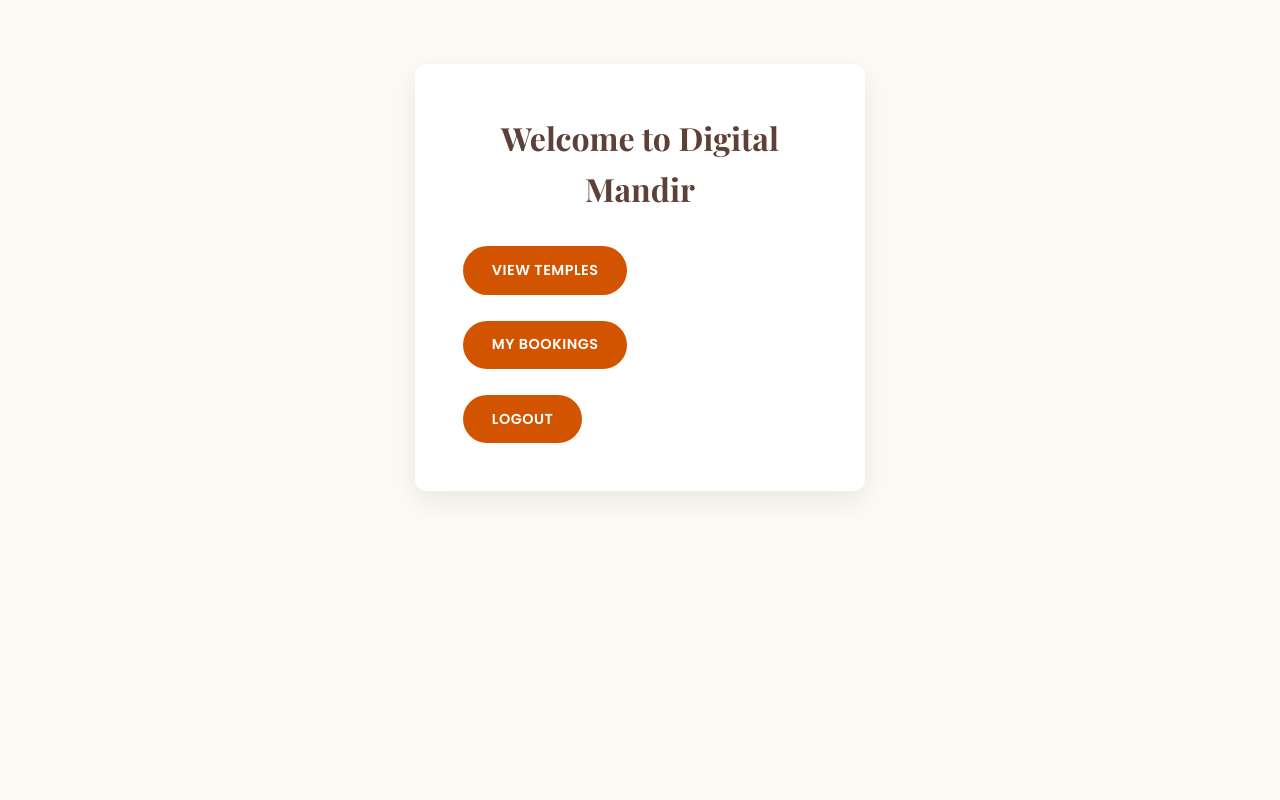
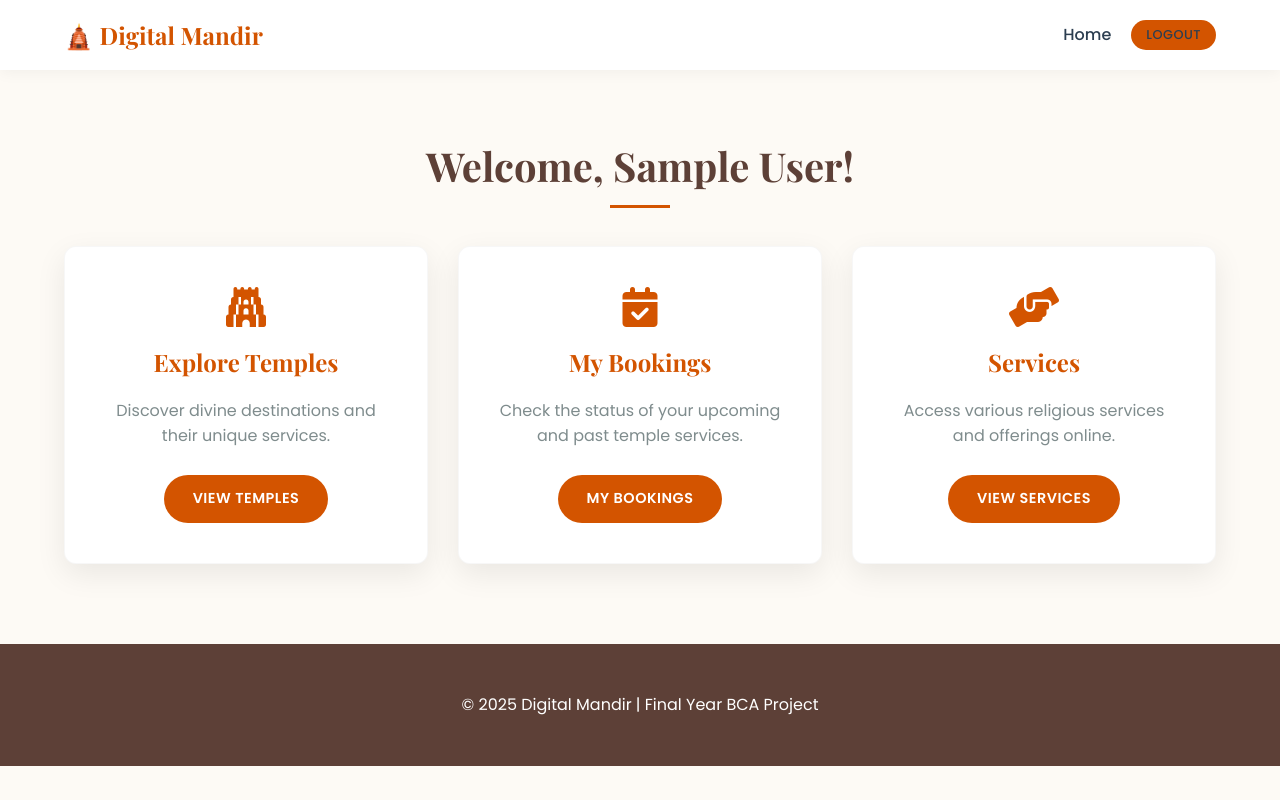
Before and after one commit to bidishajoshi/DM, a PHP site: page /dashboard.php in a window 1280 px wide. Run offline with PHP 8.4, Linux system fonts and the light colour scheme; the visitor is signed in with stand-in values (Sample User, id 1).

Commit message:
initial commit

```diff
--- a/dashboard.php
+++ b/dashboard.php
@@ -1,17 +1,63 @@
+<!DOCTYPE html>
+<html lang="en">
 <head>
+    <meta charset="UTF-8">
+    <meta name="viewport" content="width=device-width, initial-scale=1.0">
+    <title>Dashboard | Digital Mandir</title>
     <link rel="stylesheet" href="style.css">
+    <link rel="stylesheet" href="https://cdnjs.cloudflare.com/ajax/libs/font-awesome/6.0.0/css/all.min.css">
 </head>
+<body>
+
 <?php
 session_start();
 if(!isset($_SESSION['user'])){
     header("Location: login.php");
+    exit();
 }
 ?>
 
-<div class="form-box">
-<h2>Welcome to Digital Mandir</h2>
+<div class="navbar">
+    <h2>🛕 Digital Mandir</h2>
+    <div>
+        <a href="index.php">Home</a>
+        <a href="logout.php" class="btn" style="padding: 5px 15px; font-size: 0.8rem;">Logout</a>
+    </div>
+</div>
 
-<a href="temples.php" class="btn">View Temples</a><br><br>
-<a href="my_bookings.php" class="btn">My Bookings</a><br><br>
-<a href="logout.php" class="btn">Logout</a>
+<div class="container1">
+    <h2>Welcome, <?php echo htmlspecialchars($_SESSION['user']); ?>!</h2>
+
+    <div class="cards">
+        <div class="card">
+            <i class="fas fa-gopuram" style="font-size: 2.5rem; color: var(--primary); margin-bottom: 1rem;"></i>
+            <h3>Explore Temples</h3>
+            <p>Discover divine destinations and their unique services.</p>
+            <br>
+            <a href="temples.php" class="btn">View Temples</a>
+        </div>
+
+        <div class="card">
+            <i class="fas fa-calendar-check" style="font-size: 2.5rem; color: var(--primary); margin-bottom: 1rem;"></i>
+            <h3>My Bookings</h3>
+            <p>Check the status of your upcoming and past temple services.</p>
+            <br>
+            <a href="my_bookings.php" class="btn">My Bookings</a>
+        </div>
+
+        <div class="card">
+            <i class="fas fa-hands-helping" style="font-size: 2.5rem; color: var(--primary); margin-bottom: 1rem;"></i>
+            <h3>Services</h3>
+            <p>Access various religious services and offerings online.</p>
+            <br>
+            <a href="services.php" class="btn">View Services</a>
+        </div>
+    </div>
 </div>
+
+<div class="footer">
+    © 2025 Digital Mandir | Final Year BCA Project
+</div>
+
+</body>
+</html>
```
